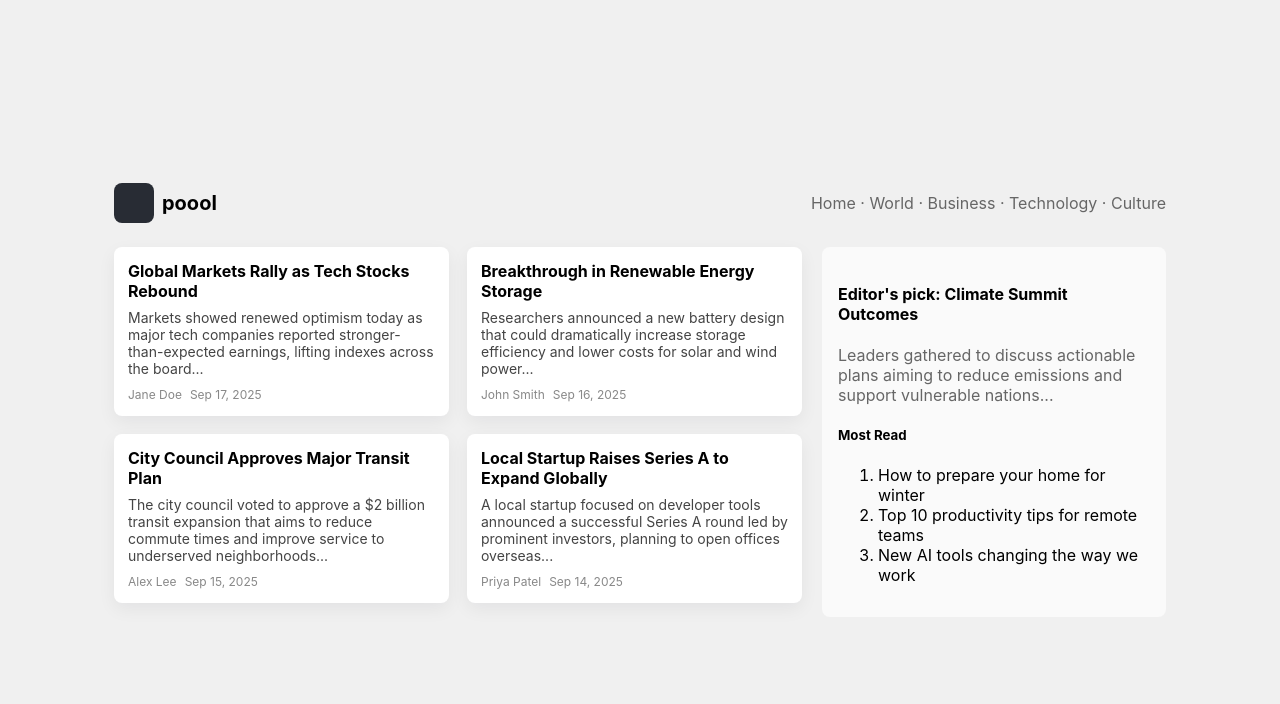
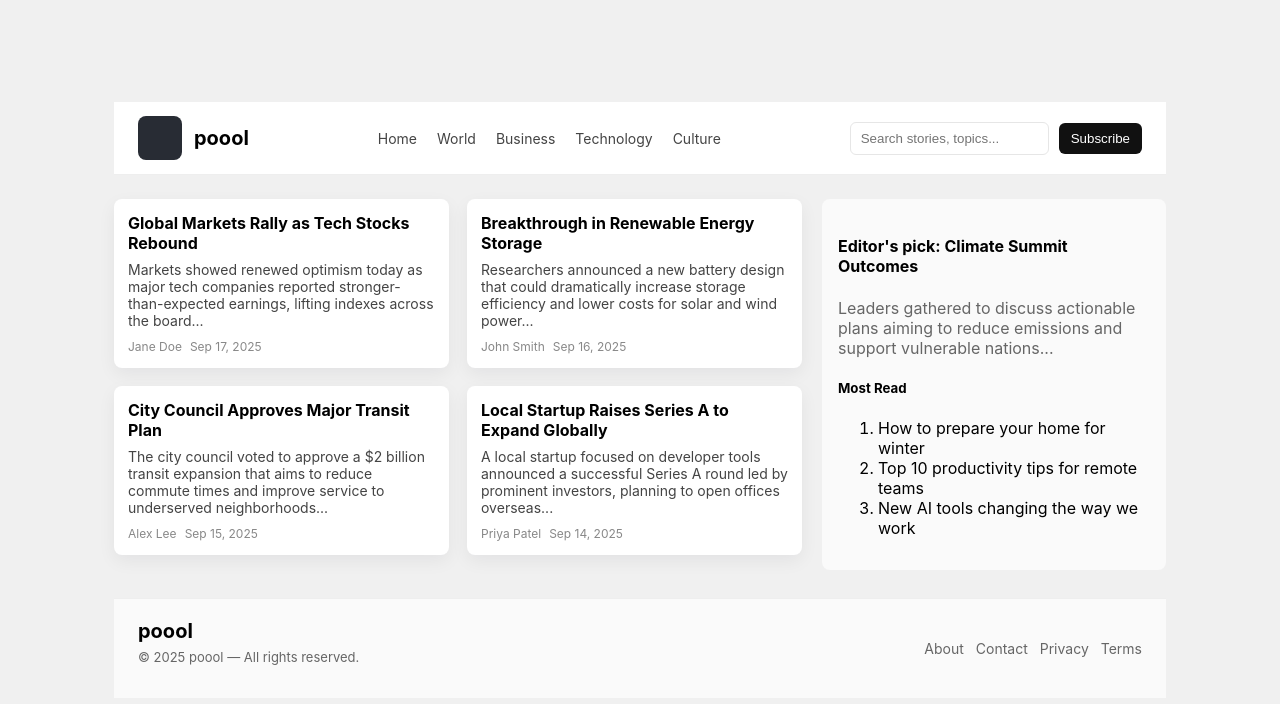
Before and after one commit to rminchev1/news-site-demo, a React (Create React App) app: page / in a window 1280 px wide. Shown: the top 704 px of the page. Built offline with nearby package versions, Linux system fonts and the light colour scheme.

Commit message:
feat: add Header and Footer components to Home page

```diff
--- a/src/Home.js
+++ b/src/Home.js
@@ -1,5 +1,7 @@
 import React from 'react';
 import ArticleCard from './components/ArticleCard';
+import Header from './components/Header';
+import Footer from './components/Footer';
 import './Home.css';
 
 const sampleArticles = [
@@ -40,22 +42,7 @@ const sampleArticles = [
 const Home = () => {
 	return (
 		<div className="app">
-			<header className="header">
-				<div className="logo">
-					<div
-						style={{
-							width: 40,
-							height: 40,
-							background: '#282c34',
-							borderRadius: 8,
-						}}
-					></div>
-					<div className="brand">poool</div>
-				</div>
-				<nav className="nav">
-					Home · World · Business · Technology · Culture
-				</nav>
-			</header>
+			<Header />
 
 			<div className="grid">
 				<main>
@@ -85,6 +72,8 @@ const Home = () => {
 					</div>
 				</aside>
 			</div>
+
+			<Footer />
 		</div>
 	);
 };
--- /dev/null
+++ b/src/components/Footer.js
@@ -0,0 +1,24 @@
+import React from 'react';
+import './footer.css';
+
+const Footer = () => {
+  return (
+    <footer className="site-footer">
+      <div className="footer-inner">
+        <div className="footer-left">
+          <div className="brand">poool</div>
+          <p className="muted">© {new Date().getFullYear()} poool — All rights reserved.</p>
+        </div>
+
+        <div className="footer-links">
+          <a href="#">About</a>
+          <a href="#">Contact</a>
+          <a href="#">Privacy</a>
+          <a href="#">Terms</a>
+        </div>
+      </div>
+    </footer>
+  );
+};
+
+export default Footer;
--- /dev/null
+++ b/src/components/Header.js
@@ -0,0 +1,30 @@
+import React from 'react';
+import './header.css';
+
+const Header = () => {
+  return (
+    <header className="site-header">
+      <div className="header-inner">
+        <div className="header-left">
+          <div className="logo-mark" />
+          <div className="brand">poool</div>
+        </div>
+
+        <nav className="header-nav">
+          <a href="#">Home</a>
+          <a href="#">World</a>
+          <a href="#">Business</a>
+          <a href="#">Technology</a>
+          <a href="#">Culture</a>
+        </nav>
+
+        <div className="header-actions">
+          <input className="search" placeholder="Search stories, topics..." />
+          <button className="subscribe">Subscribe</button>
+        </div>
+      </div>
+    </header>
+  );
+};
+
+export default Header;
--- /dev/null
+++ b/src/components/footer.css
@@ -0,0 +1 @@
+.site-footer{background:#fafafa;border-top:1px solid #eee;padding:20px 0;margin-top:28px}.footer-inner{max-width:1100px;margin:0 auto;display:flex;align-items:center;justify-content:space-between;padding:0 24px}.footer-left .brand{font-weight:700}.muted{color:#666;font-size:13px;margin-top:6px}.footer-links a{margin-left:12px;color:#666;text-decoration:none;font-size:14px}
--- /dev/null
+++ b/src/components/header.css
@@ -0,0 +1 @@
+.site-header{background:#fff;border-bottom:1px solid #eee;padding:14px 0;margin-bottom:24px}.header-inner{max-width:1100px;margin:0 auto;display:flex;align-items:center;gap:16px;justify-content:space-between;padding:0 24px}.header-left{display:flex;align-items:center;gap:12px}.logo-mark{width:44px;height:44px;background:#282c34;border-radius:8px}.brand{font-weight:700;font-size:20px}.header-nav a{margin:0 10px;color:#444;text-decoration:none;font-size:14px}.header-actions{display:flex;align-items:center;gap:10px}.search{padding:8px 10px;border-radius:6px;border:1px solid #e6e6e6}.subscribe{background:#111;color:#fff;padding:8px 12px;border-radius:6px;border:0}
```
